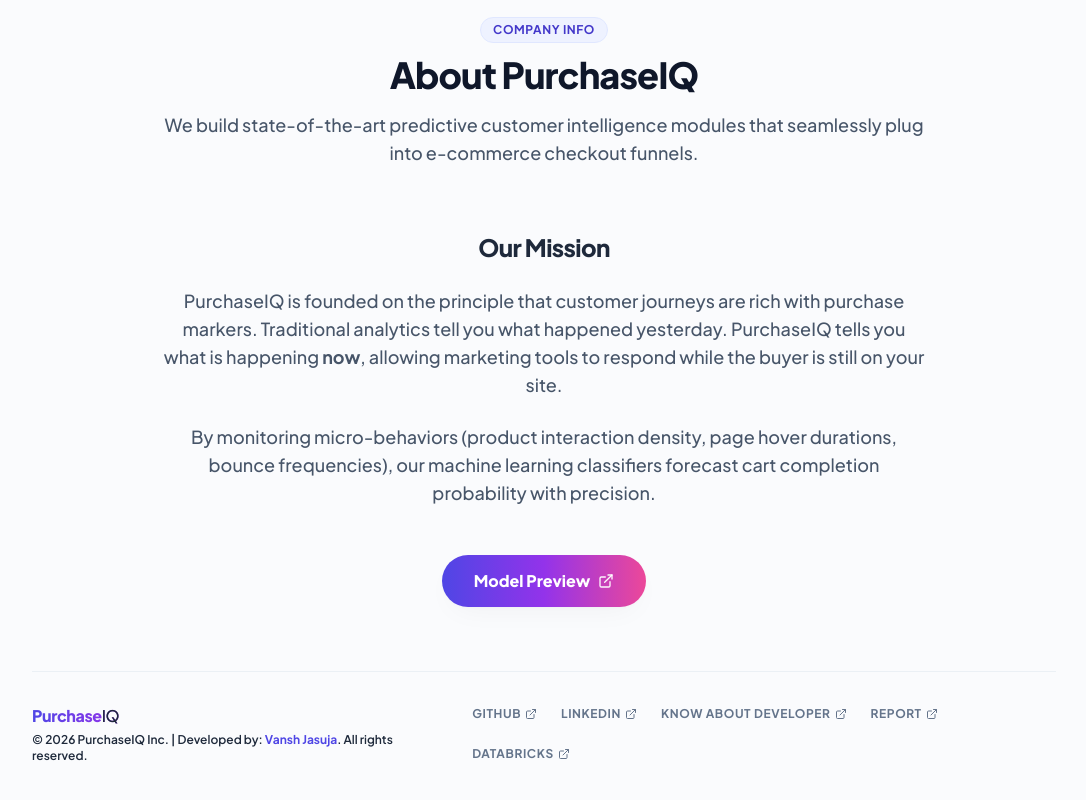
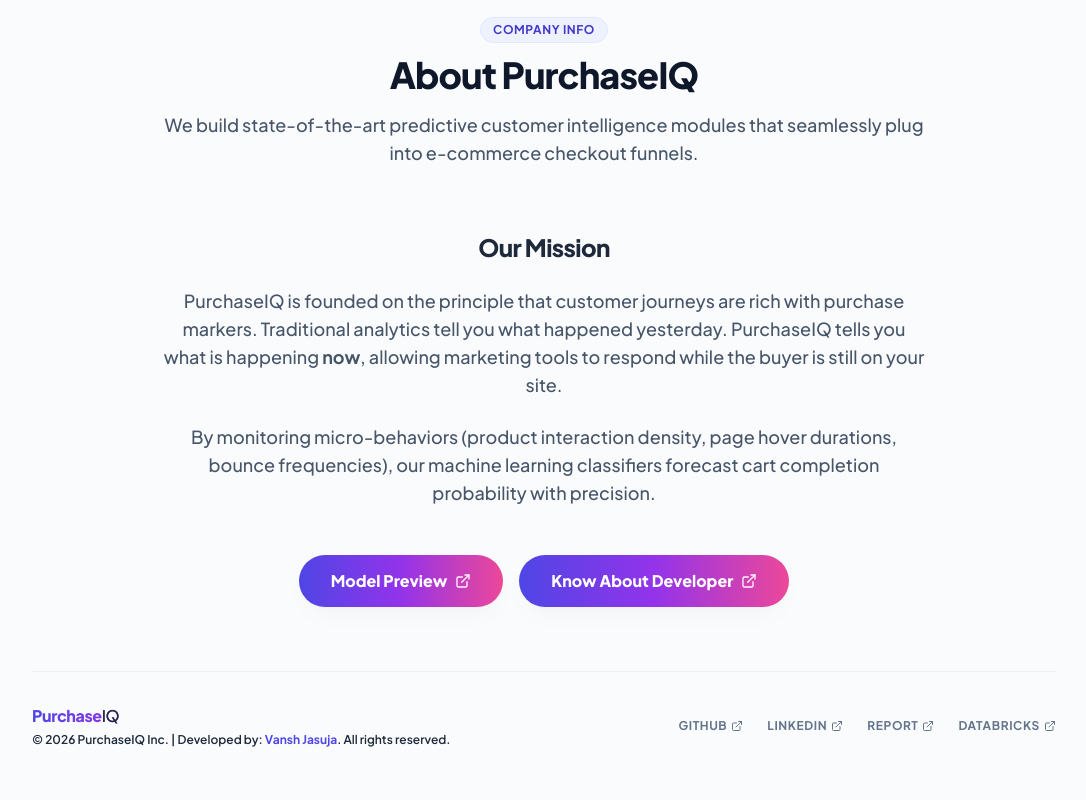
Before and after one commit to VanshJasuja-1602/PurchaseIQ, a React (Vite) app: page / in a window 1280 px wide. Shown: the part 4263-5063 px from the top of the page, without its empty margins (96-1182 px from the left). Built offline with nearby package versions, Linux system fonts and the light colour scheme; no server answers.

Commit message:
Relocate Know About Developer button side-by-side with Model Preview button with matching size and color

```diff
--- a/src/components/AboutSection.tsx
+++ b/src/components/AboutSection.tsx
@@ -43,15 +43,25 @@
           </p>
         </div>
 
-        {/* Model Preview Button */}
-        <div className="mt-12 flex justify-center">
+        {/* Action Buttons */}
+        <div className="mt-12 flex flex-col sm:flex-row gap-4 items-center justify-center">
           <a
             href="https://www.kaggle.com/code/vanshjasuja16/online-shoppers-purchasing-intention"
             target="_blank"
             rel="noopener noreferrer"
-            className="inline-flex items-center gap-2 bg-gradient-to-r from-indigo-600 via-purple-600 to-pink-500 text-white font-extrabold text-sm sm:text-base px-8 py-3.5 rounded-full shadow-premium hover:shadow-glow-indigo transition-all duration-300 hover:scale-105"
+            className="inline-flex items-center justify-center gap-2 bg-gradient-to-r from-indigo-600 via-purple-600 to-pink-500 text-white font-extrabold text-sm sm:text-base px-8 py-3.5 rounded-full shadow-premium hover:shadow-glow-indigo transition-all duration-300 hover:scale-105 w-60 sm:w-auto text-center font-bold"
           >
             <span>Model Preview</span>
+            <ExternalLink className="w-4 h-4 text-white/95" />
+          </a>
+
+          <a
+            href="https://vanshjasuja16.netlify.app/"
+            target="_blank"
+            rel="noopener noreferrer"
+            className="inline-flex items-center justify-center gap-2 bg-gradient-to-r from-indigo-600 via-purple-600 to-pink-500 text-white font-extrabold text-sm sm:text-base px-8 py-3.5 rounded-full shadow-premium hover:shadow-glow-indigo transition-all duration-300 hover:scale-105 w-60 sm:w-auto text-center font-bold"
+          >
+            <span>Know About Developer</span>
             <ExternalLink className="w-4 h-4 text-white/95" />
           </a>
         </div>
@@ -76,10 +86,6 @@
               LinkedIn
               <ExternalLink className="w-3 h-3" />
             </a>
-            <a href="https://vanshjasuja16.netlify.app/" target="_blank" rel="noopener noreferrer" className="flex items-center gap-1 hover:text-indigo-650 transition-colors text-xs font-bold uppercase tracking-wider">
-              Know About Developer
-              <ExternalLink className="w-3 h-3" />
-            </a>
             <a href="https://drive.google.com/file/d/1XIWwWP4mjzlS8w1XIl4R6B_qSpNSXYJy/view?usp=sharing" target="_blank" rel="noopener noreferrer" className="flex items-center gap-1 hover:text-indigo-650 transition-colors text-xs font-bold uppercase tracking-wider">
               Report
               <ExternalLink className="w-3 h-3" />
```
